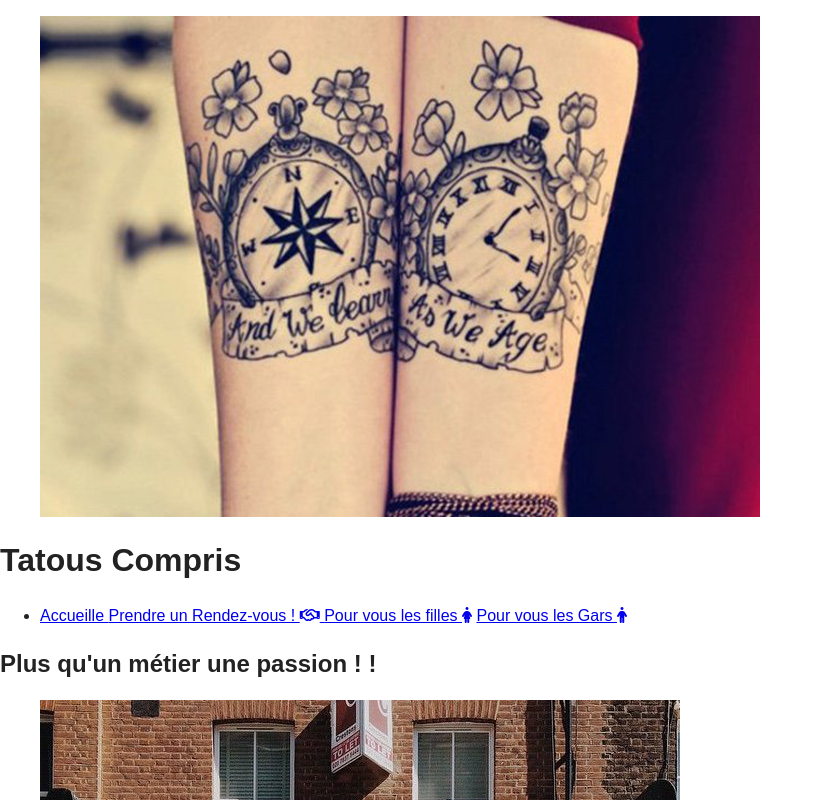
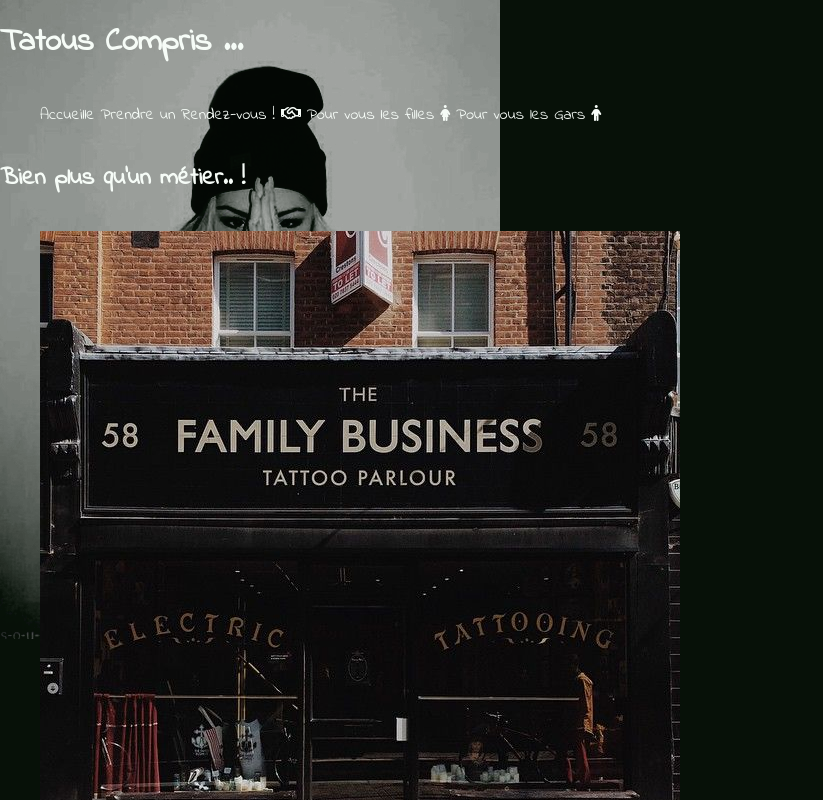
Before and after one commit to Slimaneha/Tatout-Compris, a plain HTML site: page index.html in a window 1280 px wide. Shown: the top 800 px of the page, without its empty margins (0-823 px from the left). Drawn offline with nearby package versions, Linux system fonts and the light colour scheme; a web font is replaced by a local one.

Commit message:
Changement de la basse

```diff
--- a/css/main.css
+++ b/css/main.css
@@ -97,13 +97,160 @@ textarea {
 
 
 /* ============================================================================================
-                                 Mobile Frust
+                              Start    Mobile Frust and rules basse css
  ==============================================================================================  */
+  body
+  {
+      background-color: #071108;
+      color:#f6fcf7;
+      font-family: 'Indie Flower', cursive;
+      background-image: url(../typef.jpg);
+        background-repeat: no-repeat;
+        background-blend-mode: hard-light;
+        background-clip:padding-box;
+  }
+
+
+
+    #deventure
+    {
+        /*display: none */
+    }
+
+
+
+   nav
+   {
+       display: flex;
+   }
+
+    ul li a , li
+    {
+        text-decoration-line: none;
+        list-style: none;
+         color: #f6fcf7;
+        justify-content: space-between;
+
+
+    }
+    a:hover
+    {
+        color: darkred;
+        border: dashed 2px white;
+    }
+
+    #one
+    {
+        display: flex;
+        flex-direction: column;
+    }
+
+    #one figure image
+    {
+        width: 300px;
+        margin: 0;
+    }
 
 
 
 
 
+/*
+=======================================================================================================================
+                        Start and rules of table
+=========================================================================================================================*/
+
+@media (min-width:720px)
+
+{
+
+
+
+
+
+
+
+
+
+
+
+
+
+
+
+
+
+
+
+
+
+
+
+
+
+
+
+
+
+
+
+
+
+
+
+
+
+
+
+
+
+
+}  /*
+===============================================================================================================
+                        End Rules CSS of Tables
+ ==============================================================================================================*/
+
+ /*
+ ===============================================================================================================
+                Start end Rules PC 1024px
+   ============================================================================================================= */
+
+   @media (min-width:1024px)
+   {
+
+
+
+
+
+
+
+
+
+
+
+
+
+
+
+
+
+
+
+
+
+
+
+
+
+
+
+
+
+
+
+
+
+   }
 /* ==========================================================================
    Helper classes
    ========================================================================== */
--- a/index.html
+++ b/index.html
@@ -1,5 +1,5 @@
 <!doctype html>
-<html class="no-js" lang="">
+<html class="no-js" lang="FR">
     <head>
         <meta charset="utf-8">
         <meta http-equiv="x-ua-compatible" content="ie=edge">
@@ -9,7 +9,7 @@
 
         <link rel="apple-touch-icon" href="apple-touch-icon.png">
         <!-- Place favicon.ico in the root directory -->
-        <link href="https://fonts.googleapis.com/css?family=Nova+Oval" rel="stylesheet">
+        <link href="https://fonts.googleapis.com/css?family=Indie+Flower" rel="stylesheet">
         <link rel="icon" type="ico" href="favicon.ico">
         <link rel="stylesheet" href="css/normalize.css">
         <link rel="stylesheet" href="css/main.css">
@@ -23,12 +23,12 @@
         <!-- Add your site or application content here -->
 
         <!--  ***************start of Header************* -->
-        <heade>
-            <figure >
-                <img id="logo" src="img/logo.jpg" alt="Logo de la soucité de taouage">
+        <header>
+          <!--  <figure >
+                <img id="logo" src="img/logo.jpg" alt="Logo de la soucité de taouage"> -->
             </figure>
-            <h1>Tatous Compris</h1>
-        </heade>
+            <h1>Tatous Compris ...</h1>
+        </header>
         <!-- End Of Header -->
         <!-- **************************************************************************************************************
                                                Start of Nav Barre
@@ -53,14 +53,14 @@
                                             START COEUR DE PAGES !
       ********************************************************************************************************************-->
 
-      <section>
-          <h2>Plus qu'un métier une passion ! ! </h2>
+      <section id="one">
+          <h2> Bien plus qu'un métier.. ! </h2>
 
-          <p>
+
               <figure>
                   <img id="deventure" src="img/deventure.jpg" alt="Photo de la boutique ">
             </figure>
-              L’art du tatouage est pratiqué depuis plusieurs milliers d’années dans de nombreuses régions du monde.
+            <p>  L’art du tatouage est pratiqué depuis plusieurs milliers d’années dans de nombreuses régions du monde.
               Il est même considéré par certaines civilisations comme un rite de passage à cause de la peine endurée lors
               de sa réalisation. Depuis, le tatouage s’est démocratisé et est devenu un phénomène de société grandissant.
               On estime qu'environ 10 % de la population française est désormais tatouée dont 20 % des 25-35 ans. Le plus
```
Also changed, not shown: typef.jpg (added).
